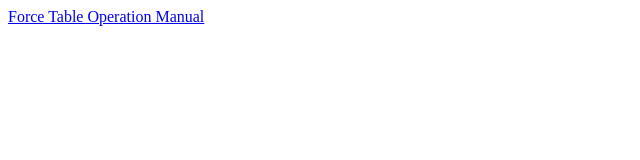
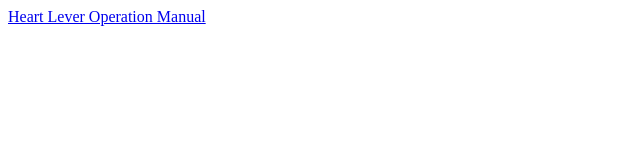
Before and after one commit to spupgithub/cprintproj, a plain HTML site: page index.html in a window 1280 px wide. Shown: the full height of the page, 0-640 px from the left. Drawn offline with Linux system fonts and the light colour scheme.

Commit message:
Update index.html

```diff
--- a/index.html
+++ b/index.html
@@ -1,3 +1,3 @@
 <HTML>
-   <P><A HREF="ForceTable.pdf">Force Table Operation Manual</A></P>
+   <P><A HREF="Heart_Lever.pdf">Heart Lever Operation Manual</A></P>
   <HTML>
```
